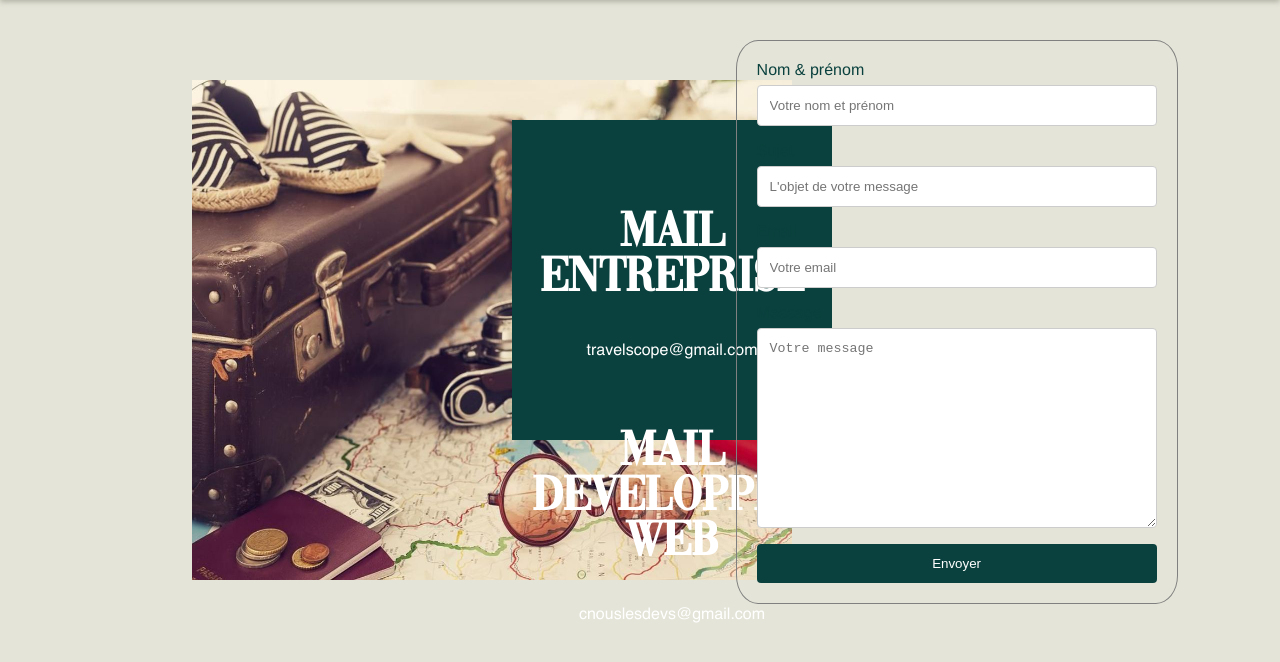
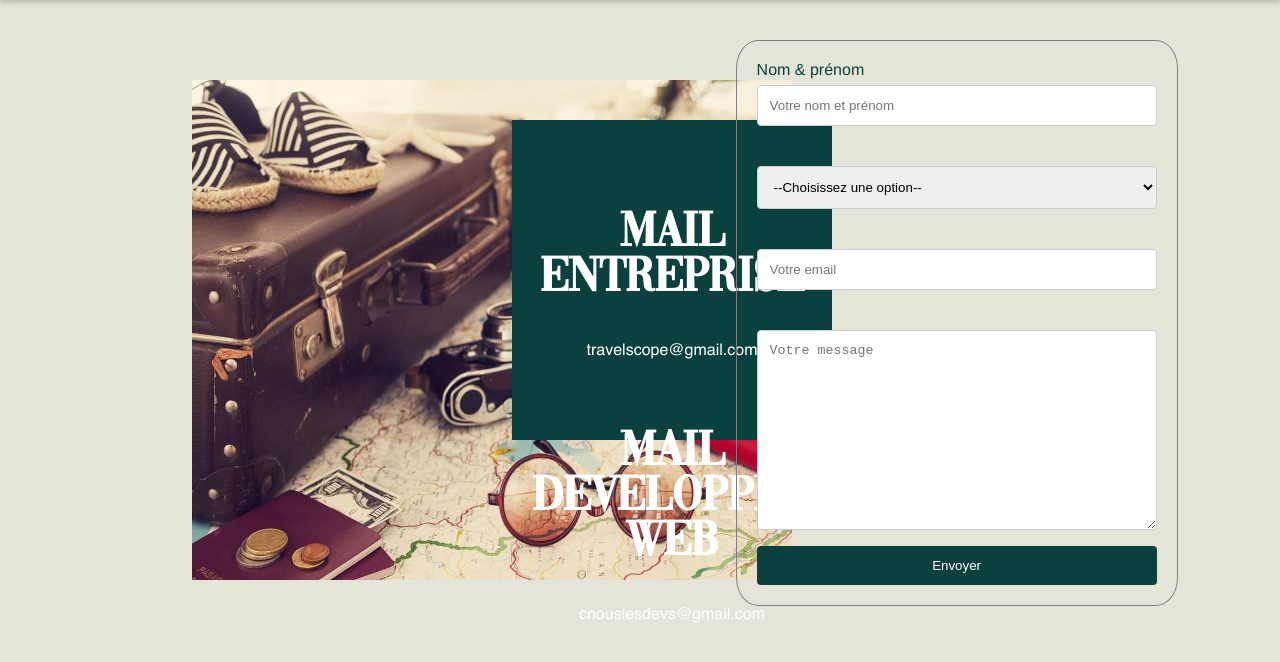
Before and after one commit to ProxymeWeb/BTS-SIO-Site-E-Commerce, a plain HTML site: page contact.html in a window 1280 px wide. Shown: the part 120-782 px from the top of the page. Drawn offline with Linux system fonts and the light colour scheme.

Commit message:
Add files via upload

```diff
--- a/contact.html
+++ b/contact.html
@@ -43,7 +43,24 @@
        <input type="text" id="fname" name="firstname" placeholder="Votre nom et prénom">
 
        <label for="sujet">Sujet</label>
-       <input type="text" id="sujet" name="sujet" placeholder="L'objet de votre message">
+        <select name="sujet" >
+			 <option value="">--Choisissez une option--</option>
+			 <option >signaler un bug</option>
+			 <option >demander de l’aide pour une commande</option>
+			 <option >demande de renseignements</option>
+			 <option >demander des informations</option>
+			 <option >demander à être recontacté(e</option>
+			 <option >demande de remboursement</option>
+			 <option >dépôt d’une réclamation</option>
+			 <option >contact concernant un problème de paiement</option>
+			 <option >demande d’échange</option>
+			 <option >demande d’aide pour inscription</option>
+			 <option >demande d’emploi</option>
+			 <option >demande de renseignement concernant la livraison</option>
+			 <option >demande de SAV</option>
+
+
+		</select>
 
        <label for="emailAddress">Email</label>
        <input id="emailAddress" type="email" name="email" placeholder="Votre email">
```
